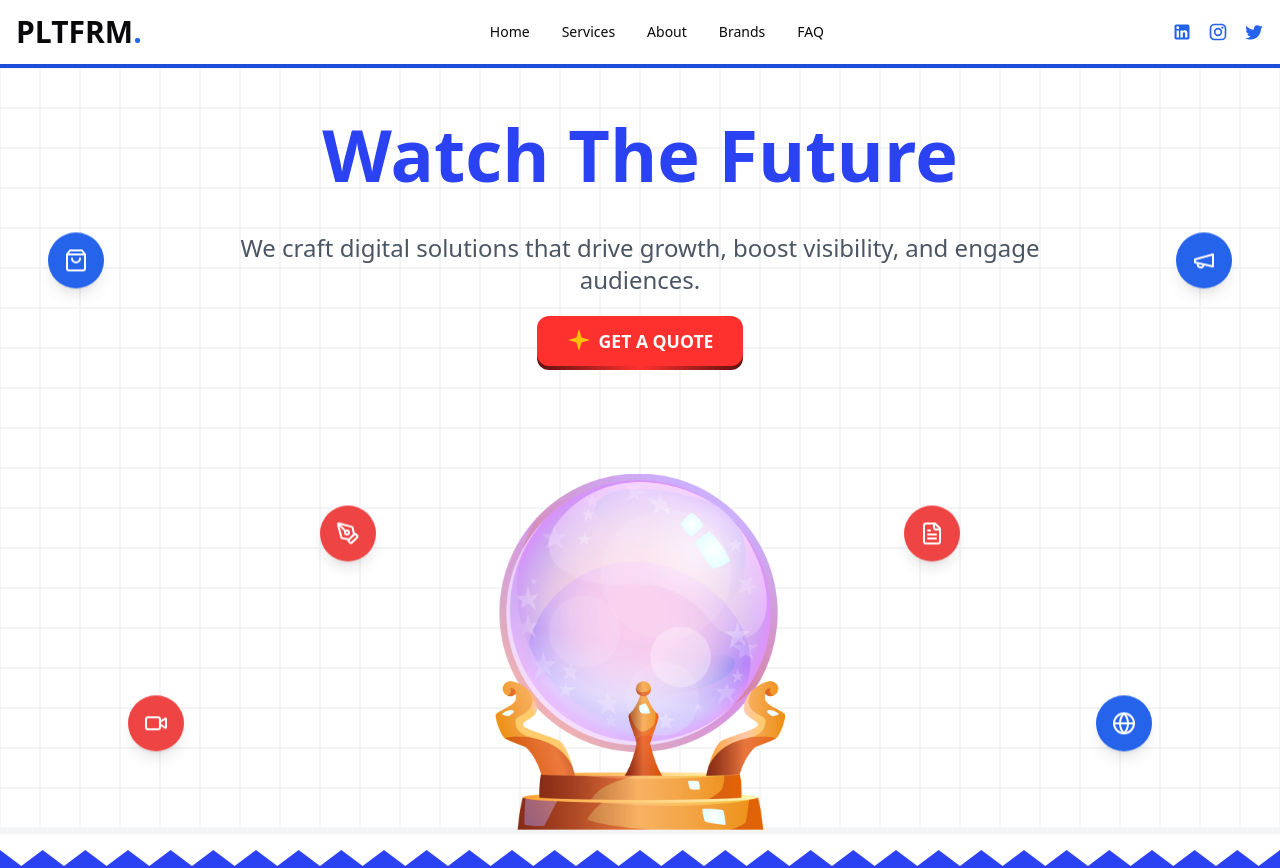
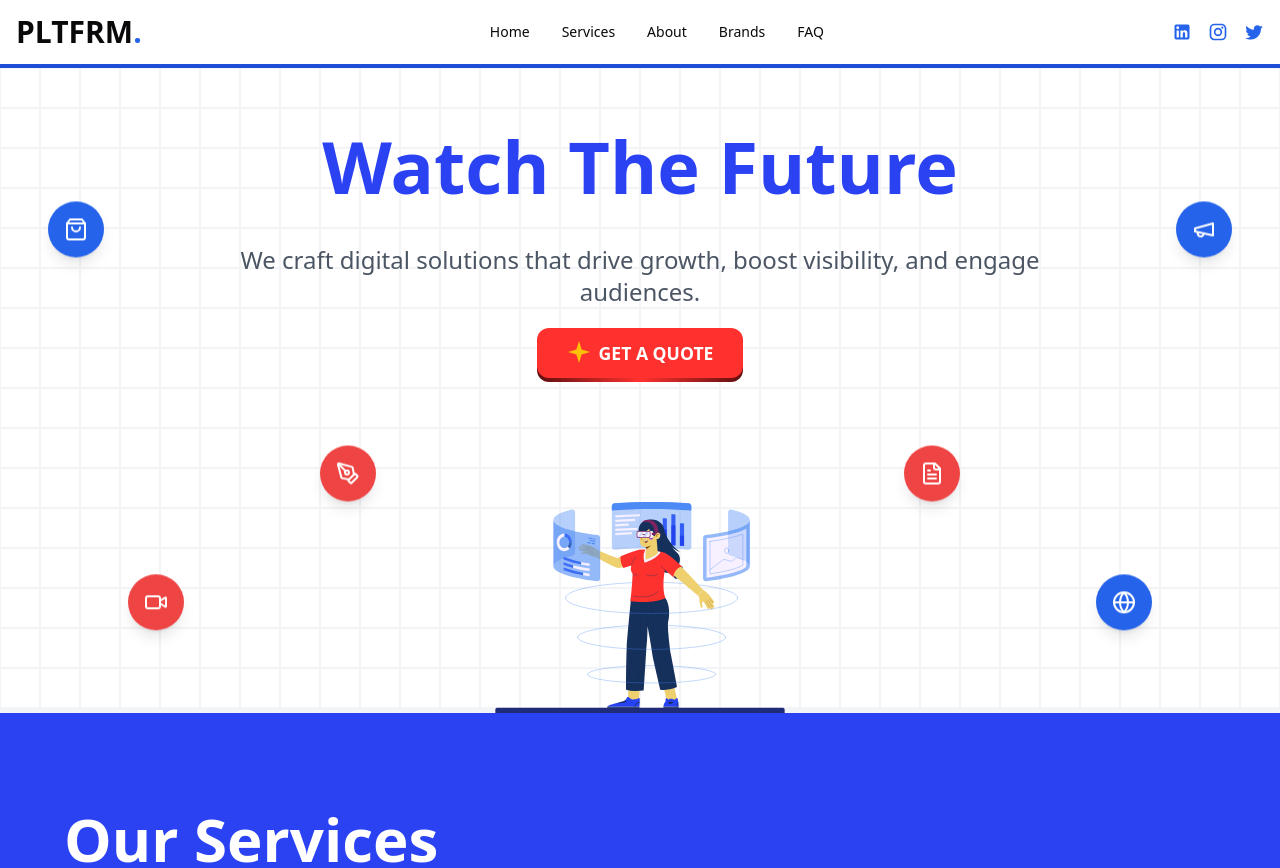
Before and after one commit to Ryrahul/PLTFRM, a React (Vite) app: page / in a window 1280 px wide. Shown: the top 868 px of the page. Built offline with nearby package versions, Linux system fonts and the light colour scheme.

Commit message:
chore: change svg

```diff
--- a/src/components/hero-section.tsx
+++ b/src/components/hero-section.tsx
@@ -54,13 +54,13 @@ const HeroSection: FC = () => {
       </div>
 
       <motion.div
-        className="container mx-auto px-4 py-1 relative"
+        className="container mx-auto px-4  relative "
         initial="hidden"
         animate="visible"
         variants={contentVariants}
         transition={{ duration: 0.8, ease: "easeInOut" }}
       >
-        <div className="max-w-4xl mx-auto text-center py-6 space-y-8 md:space-y-6">
+        <div className="max-w-4xl mx-auto text-center py-6 space-y-8 md:space-y-6 md:py-10">
           <motion.h1
             className="text-4xl md:text-7xl mt-6 md:mt-1 leading-tight md:leading-normal font-extrabold text-[#2B42F3] relative z-10"
             initial="hidden"
@@ -80,15 +80,9 @@ const HeroSection: FC = () => {
           <QuoteButton />
         </div>
 
-        <div className="mt-20 flex justify-center">
+        <div className="mt-20 flex justify-center min-h-">
           <div className="relative w-[150px] md:w-[290px]">
-            <img
-              src={globe}
-              alt="Crystal ball illustration"
-              width={400}
-              height={500}
-              className="w-full h-auto object-cover"
-            />
+            <img src="./globe.svg" className="w-full h-auto object-cover" />
           </div>
         </div>
         <FloatingIcon
--- a/src/components/services-section.tsx
+++ b/src/components/services-section.tsx
@@ -124,7 +124,7 @@ export default function ServicesSection() {
           />
         </svg>
       </div> */}
-
+      {/*
       <div className="absolute top-0 left-0 right-0 h-8 hidden md:block">
         <svg
           className="w-full h-full"
@@ -138,7 +138,7 @@ export default function ServicesSection() {
             fill="white"
           />
         </svg>
-      </div>
+      </div> */}
 
       <div className="mx-auto max-w-6xl pt-8">
         <h1 className="mb-16 text-4xl font-extrabold text-white md:text-5xl lg:text-6xl">
```
Also changed, not shown: public/globe.svg (added).
